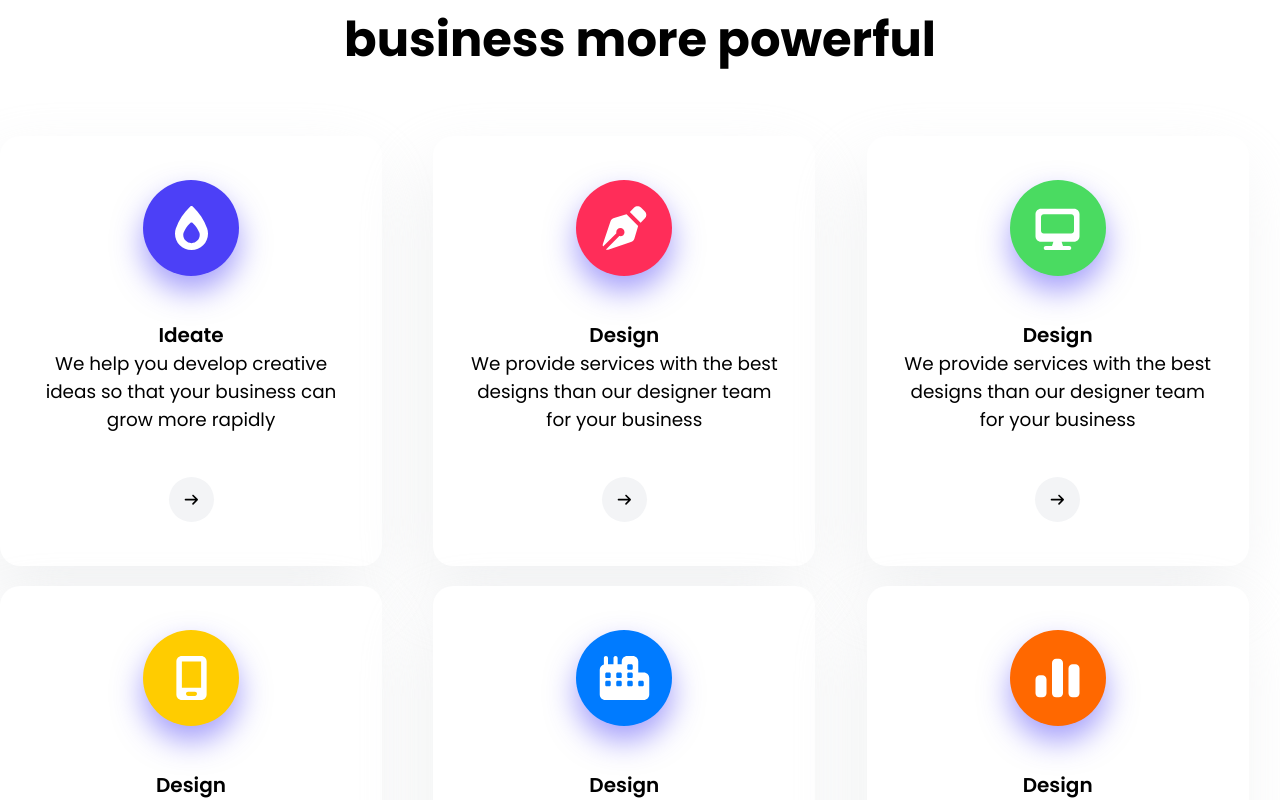
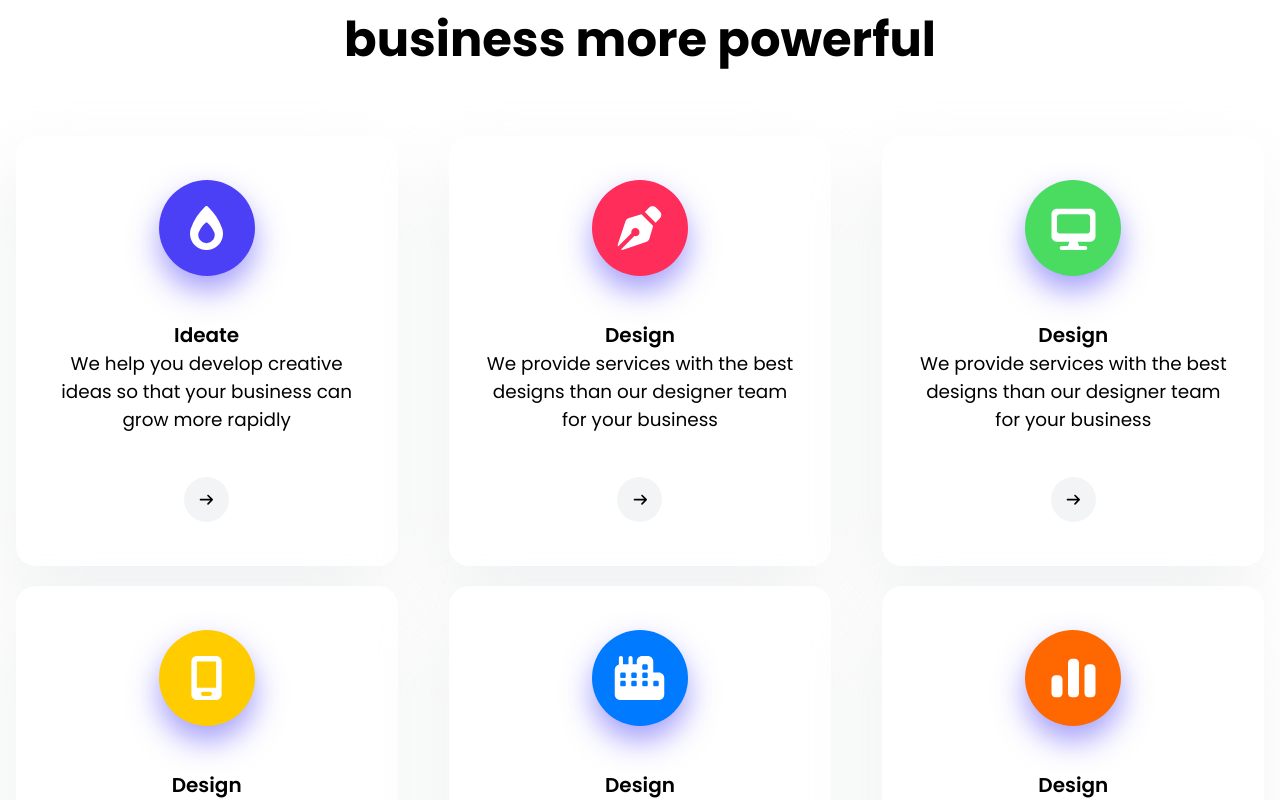
Before and after one commit to Nur-Nayeem/Creative-agency-website-design, a React (Vite) app: page / in a window 1280 px wide. Shown: the part 1240-2040 px from the top of the page. Built offline with nearby package versions, Linux system fonts and the light colour scheme.

Commit message:
fix some responsive issues

```diff
--- a/src/css/ourServices.css
+++ b/src/css/ourServices.css
@@ -18,6 +18,7 @@
 .card-container {
     display: grid;
     grid-template-columns: repeat(3, 1fr);
+    place-items: center;
     gap: 1.25rem;
 }
 
```
